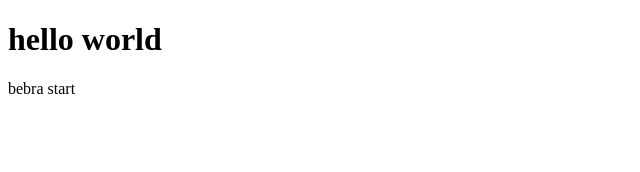
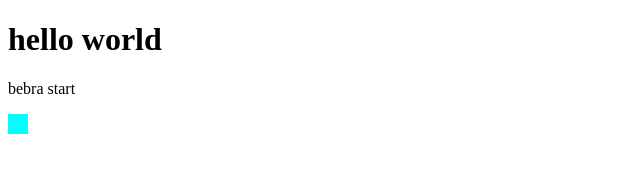
Before and after one commit to Vasyl-Kubynets/react-js, a plain HTML site: page index.html in a window 1280 px wide. Shown: the full height of the page, 0-640 px from the left. Drawn offline with Linux system fonts and the light colour scheme.

Commit message:
new div and style

```diff
--- a/index.html
+++ b/index.html
@@ -10,6 +10,7 @@
   <body>
     <h1>hello world</h1>
     <p>bebra start</p>
+    <div class="container"></div>
     <script src="./index.js "></script>
   </body>
 </html>
--- a/style.css
+++ b/style.css
@@ -0,0 +1,5 @@
+.container {
+  background-color: aqua;
+  width: 20px;
+  height: 20px;
+}
```
